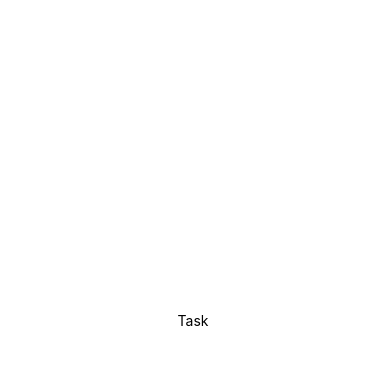
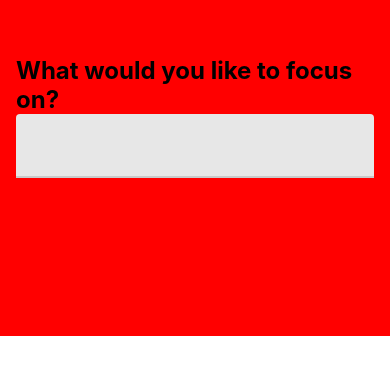
Before and after one commit to KarlStevenRequinto/TaskTimeApp, a React Native app: screen / in a window 390 px wide. Shown: the part 102-476 px from the top of the page. Built offline with nearby package versions, Linux system fonts and the light colour scheme.

Commit message:
adding Focus component

```diff
--- a/App.js
+++ b/App.js
@@ -1,11 +1,14 @@
 import { StatusBar } from "expo-status-bar";
+import { useState } from "react";
 import { StyleSheet, Text, View } from "react-native";
+import Focus from "./src/features/Focus";
 
 export default function App() {
+  const [focusSubject, setFocusSubject] = useState(null);
   return (
     <View style={styles.container}>
       <StatusBar style="auto" />
-      <Text>Task </Text>
+      {focusSubject ? <Text>merong timer</Text> : <Focus />}
     </View>
   );
 }
@@ -14,7 +17,5 @@ const styles = StyleSheet.create({
   container: {
     flex: 1,
     backgroundColor: "#fff",
-    alignItems: "center",
-    justifyContent: "center",
   },
 });
--- a/babel.config.js
+++ b/babel.config.js
@@ -1,6 +1,11 @@
-module.exports = function(api) {
+module.exports = function (api) {
   api.cache(true);
   return {
-    presets: ['babel-preset-expo'],
+    presets: ["babel-preset-expo"],
+    env: {
+      production: {
+        plugins: ["react-native-paper/babel"],
+      },
+    },
   };
 };
--- a/package.json
+++ b/package.json
@@ -12,7 +12,8 @@
     "expo": "~46.0.16",
     "expo-status-bar": "~1.4.0",
     "react": "18.0.0",
-    "react-native": "0.69.6"
+    "react-native": "0.69.6",
+    "react-native-paper": "^4.12.5"
   },
   "devDependencies": {
     "@babel/core": "^7.12.9"
--- /dev/null
+++ b/src/features/Focus/index.js
@@ -0,0 +1,32 @@
+import React from "react";
+import { View, Text, StyleSheet } from "react-native";
+import { TextInput } from "react-native-paper";
+const Focus = () => {
+  return (
+    <View style={styles.container}>
+      <View style={styles.titleContainer}>
+        <Text style={styles.title}>What would you like to focus on?</Text>
+        <TextInput />
+      </View>
+    </View>
+  );
+};
+
+export default Focus;
+
+const styles = StyleSheet.create({
+  container: {
+    flex: 1,
+  },
+  titleContainer: {
+    flex: 0.5,
+    padding: 16,
+    justifyContent: "center",
+    width: "100%",
+    backgroundColor: "red",
+  },
+  title: {
+    fontWeight: "bold",
+    fontSize: 24,
+  },
+});
```
Also changed, not shown: 1 other file (tests, documents, lock files or other folders).
